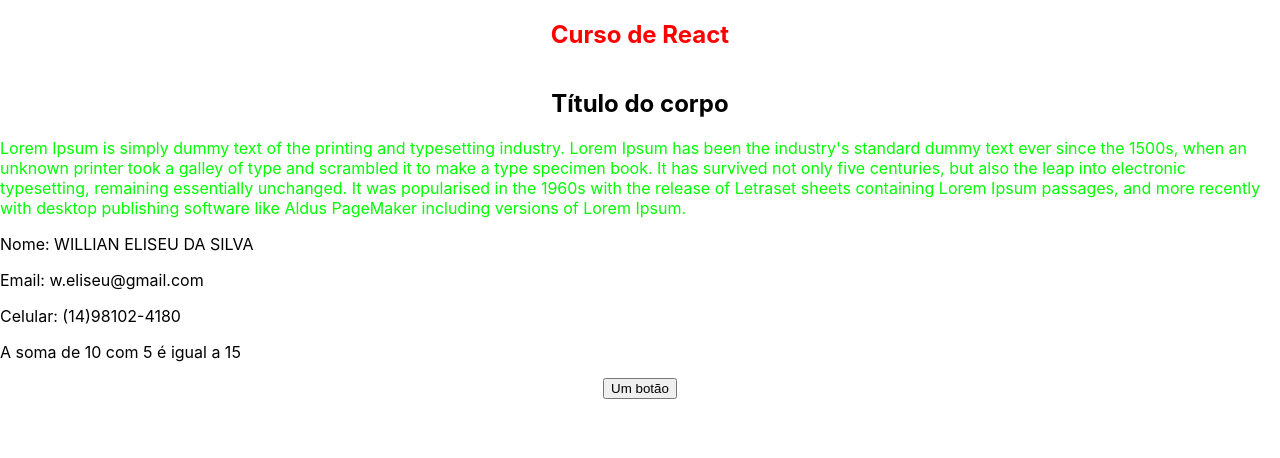
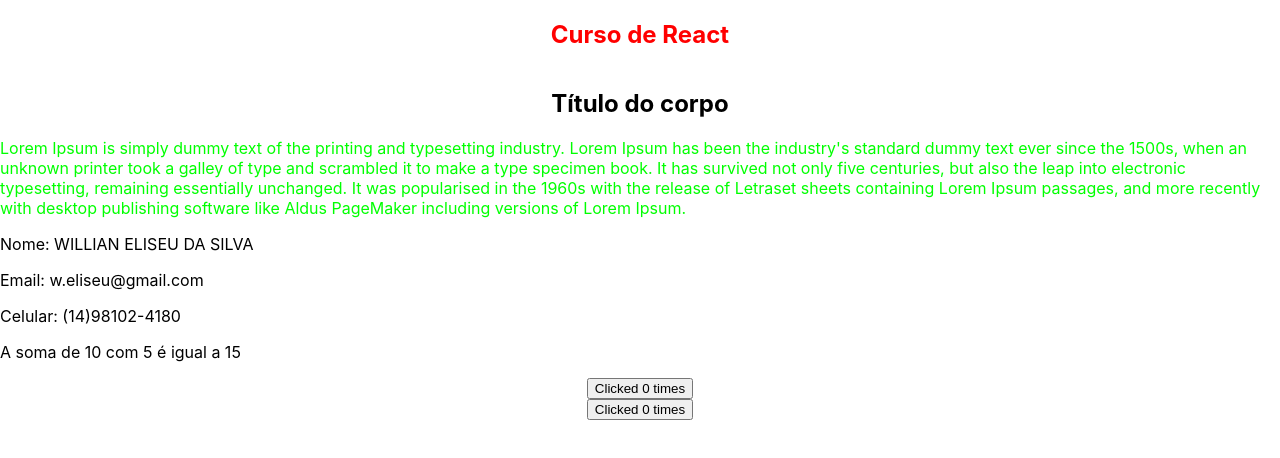
Before and after one commit to Willian-Eliseu/react-app01, a React (Create React App) app: page / in a window 1280 px wide. Shown: the top 458 px of the page. Built offline with nearby package versions, Linux system fonts and the light colour scheme.

Commit message:
instâncias diferentes do mesmo componete (botão)

```diff
--- a/src/App.js
+++ b/src/App.js
@@ -11,6 +11,7 @@ function App() {
 				<Header/>
 				<Corpo/>
 				<Botao/>
+				<Botao/>
 			</section>
 		</>
 	);
--- a/src/components/botao.js
+++ b/src/components/botao.js
@@ -1,6 +1,36 @@
 import React from "react";
-export default function botao(){
-    return(
-        <button>Um botão</button>
+import { useState } from "react";
+
+export default function Botao() {
+    const products = [
+        { title: 'Cabbage', isFruit: false, id: 1 },
+        { title: 'Garlic', isFruit: false, id: 2 },
+        { title: 'Apple', isFruit: true, id: 3 },
+    ];
+
+    const listItems = products.map(product =>
+        <li
+            key={product.id}
+            style={{
+                color: product.isFruit ? 'magenta' : 'darkgreen'
+            }}
+        >
+            {product.title}
+        </li>
+    );
+
+    const [count, setCount] = useState(0);
+
+    function handleClick(){
+        setCount(count + 1);
+    }
+
+    return (
+        <>
+            {/* <ul>{listItems}</ul> */}
+            <button onClick={handleClick}>
+                Clicked {count} times
+            </button>
+        </>
     );
 }
```
